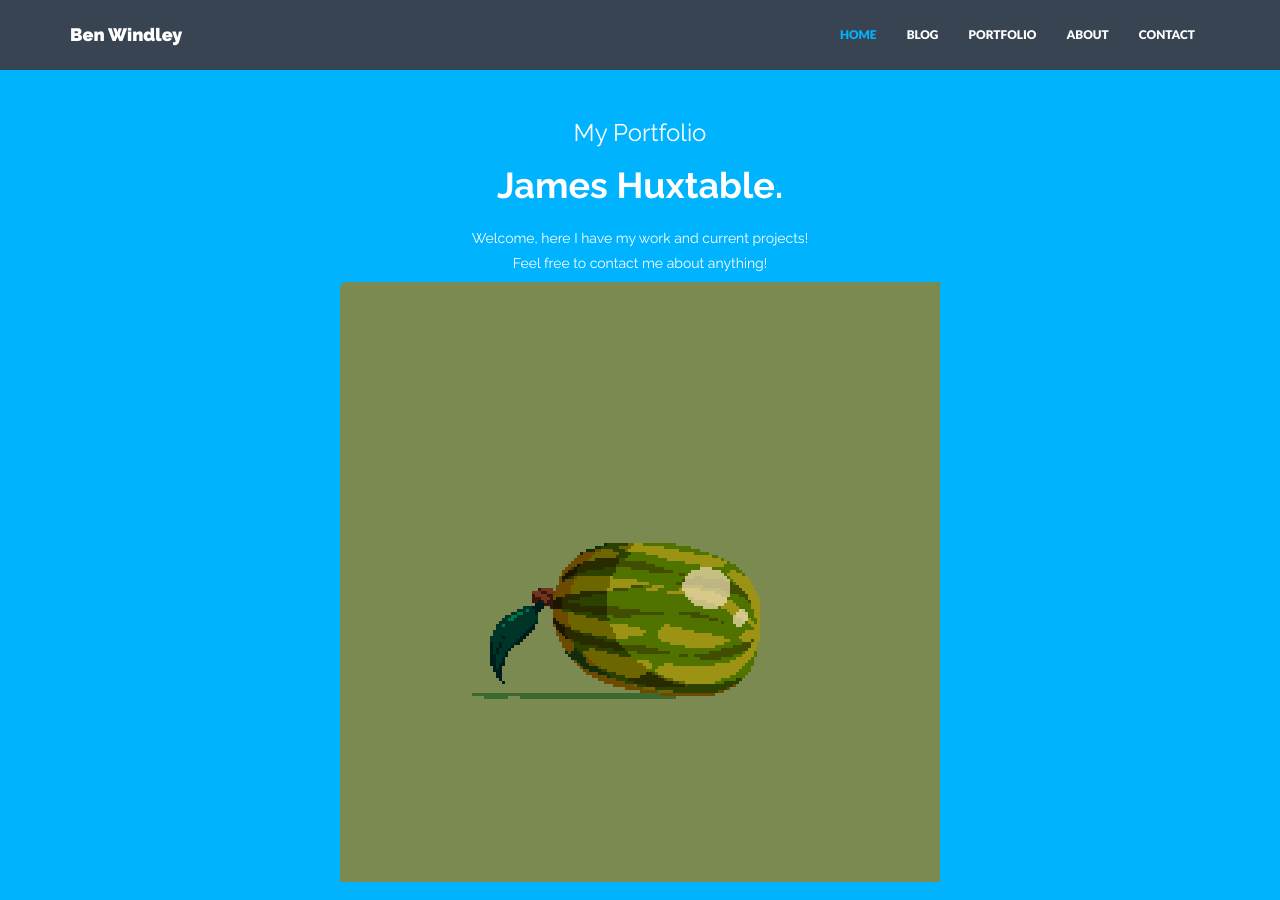
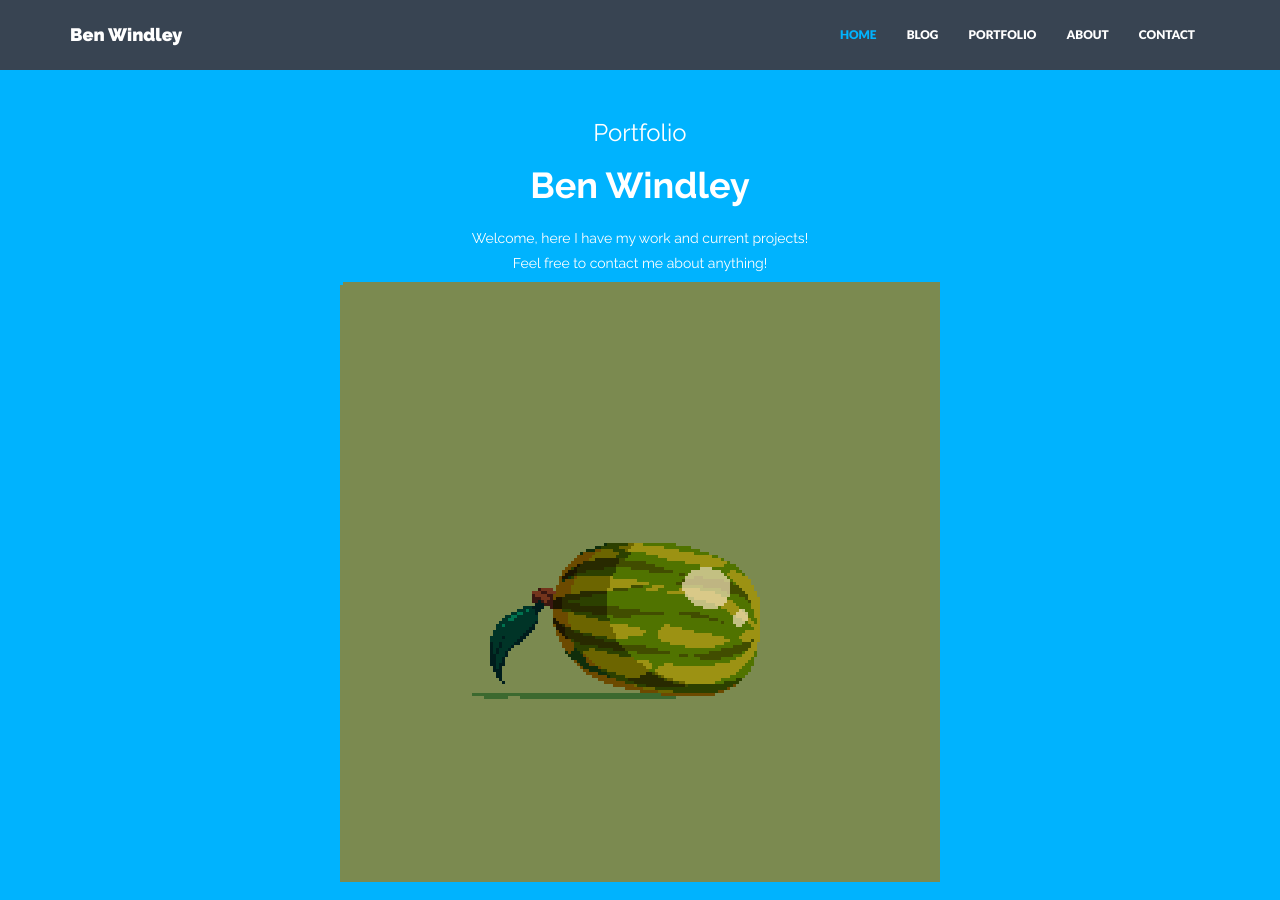
Before and after one commit to BenWindley/BenWindley.github.io, a Jekyll site: the page built from index.html, in a window 1280 px wide and 900 px high. Built offline with Jekyll 4.4.1, drawn with Linux system fonts in a browser that asks for light colours; nearby versions of some CDN libraries.

Commit message:
Update header.html

```diff
--- a/_includes/header.html
+++ b/_includes/header.html
@@ -2,8 +2,8 @@
     <div class="container">
         <div class="row">
             <div class="col-lg-8 col-lg-offset-2">
-                <h3>My Portfolio</h3>
-                <h1>James Huxtable.</h1>
+                <h3>Portfolio</h3>
+                <h1>Ben Windley</h1>
                 <h5>Welcome, here I have my work and current projects!</h5>
                 <h5>Feel free to contact me about anything!</h5>
             </div>
```
